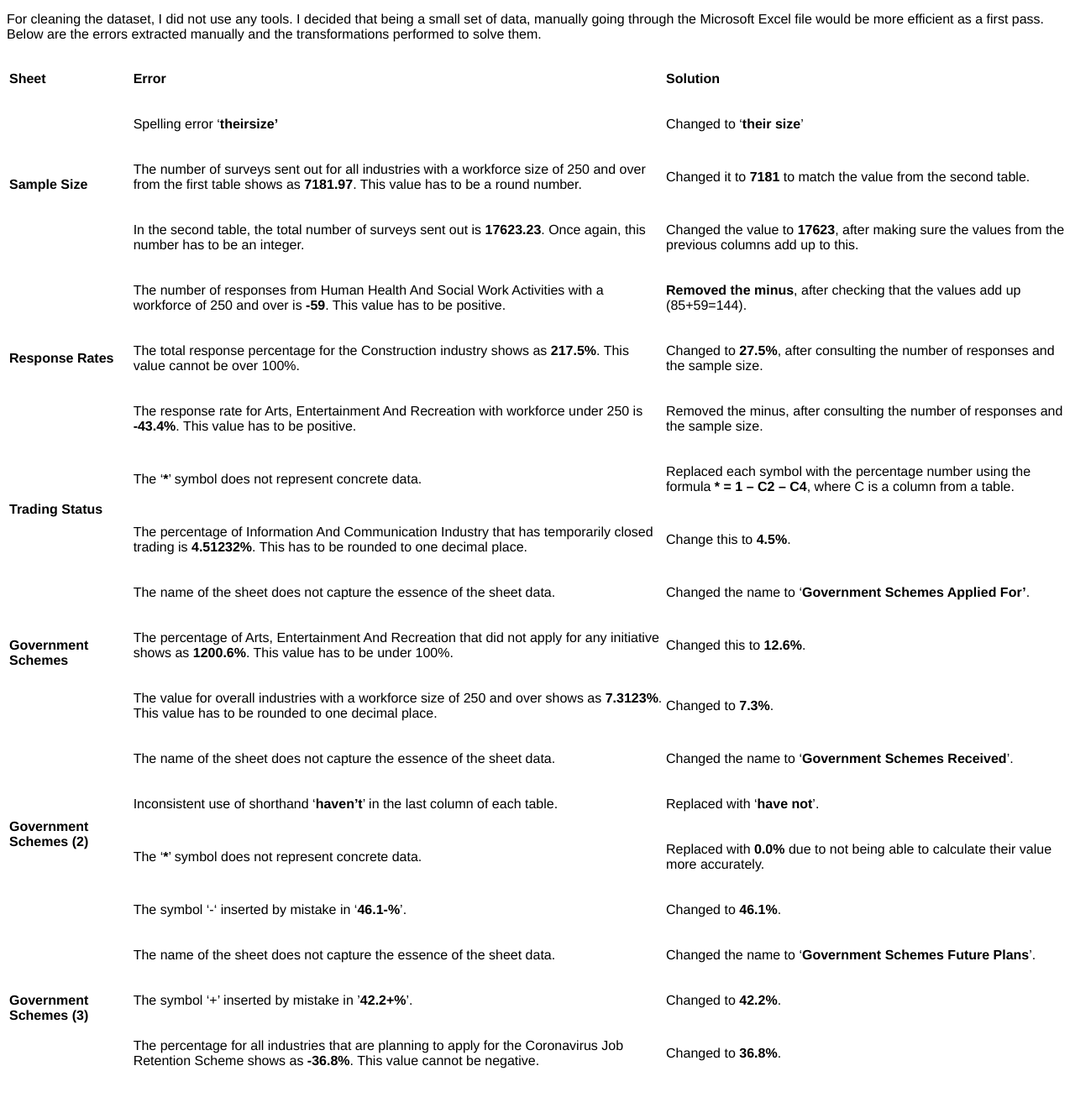
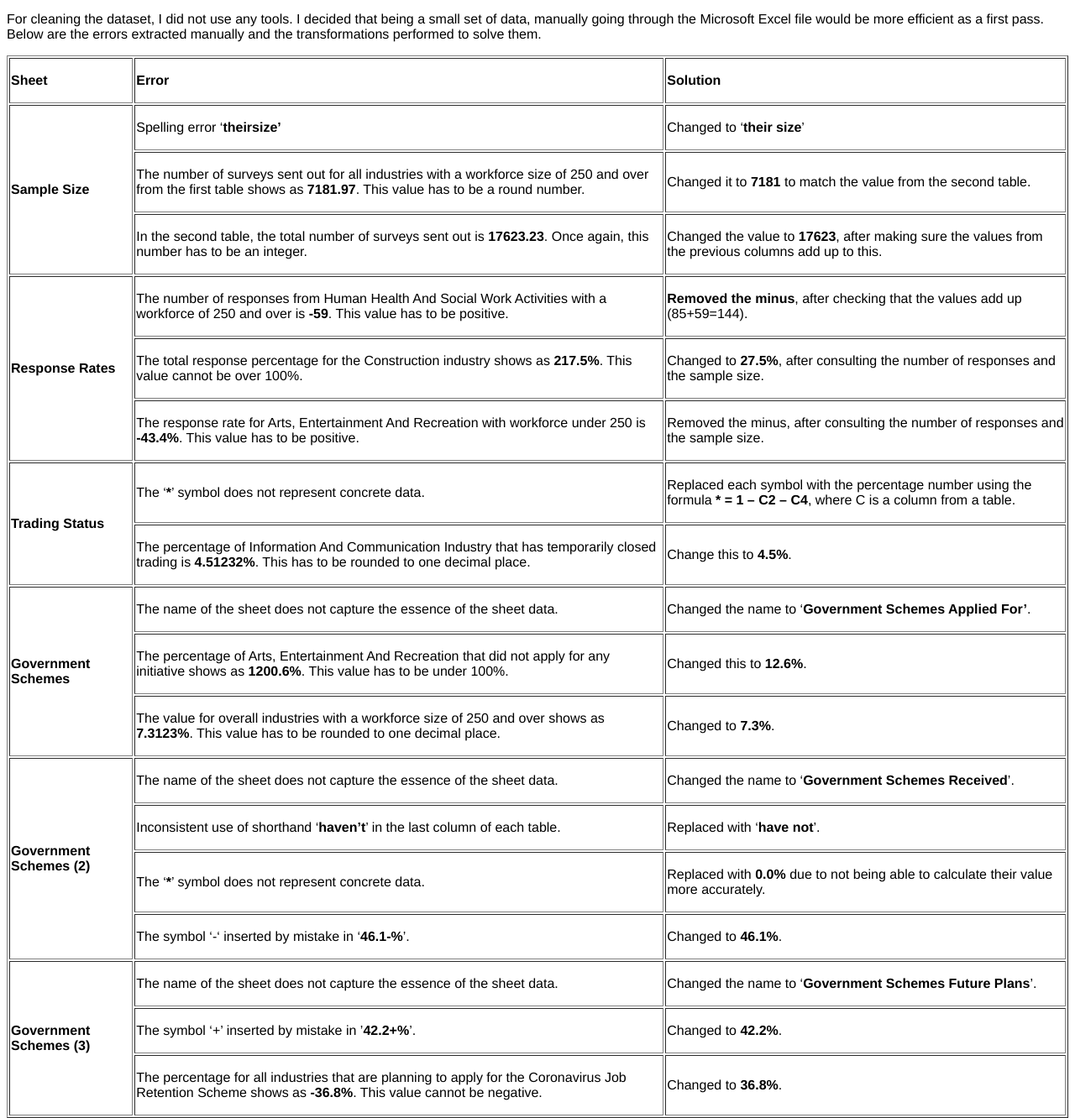
Before and after one commit to Dianna98/Dianna98.github.io, a website: page index.html in a window 1280 px wide. Shown: the part 209-1541 px from the top of the page at 84% size. Drawn offline with nearby package versions, Linux system fonts and the light colour scheme.

Commit message:
Update index.html

```diff
--- a/index.html
+++ b/index.html
@@ -17,7 +17,7 @@
 <h3 style="text-align: center"><i>Author: Diana-Alexandra Crintea (dac1u17)</i></h3>
 
 <p style="text-align: center">
-<a href="index.html">Home</a>
+    <a href="index.html">Home</a>
 </p>
 <p style="text-align: center">Data Visualisations:
     <a href="sample_size.html">Sample Size And Response Data</a> |
@@ -30,190 +30,190 @@
 <p>For cleaning the dataset, I did not use any tools. I decided that being a small set of data, manually going through
     the Microsoft Excel file would be more efficient as a first pass. Below are the errors extracted manually and the
     transformations performed to solve them.</p>
-<table>
+<table border="1">
     <tbody>
-    <tr>
-        <td>
+    <tr style="height: 35px;">
+        <td style="height: 35px;">
             <p><strong>Sheet</strong></p>
         </td>
-        <td>
+        <td style="height: 35px;">
             <p><strong>Error</strong></p>
         </td>
-        <td>
+        <td style="height: 35px;">
             <p><strong>Solution</strong></p>
         </td>
     </tr>
-    <tr>
-        <td rowspan="3">
+    <tr style="height: 35px;">
+        <td style="height: 131px;" rowspan="3">
             <p><strong>Sample Size</strong></p>
         </td>
-        <td>
+        <td style="height: 35px;">
             <p>Spelling error &lsquo;<strong>theirsize&rsquo;</strong></p>
         </td>
-        <td>
+        <td style="height: 35px;">
             <p>Changed to &lsquo;<strong>their size</strong>&rsquo;</p>
         </td>
     </tr>
-    <tr>
-        <td>
+    <tr style="height: 48px;">
+        <td style="height: 48px;">
             <p>The number of surveys sent out for all industries with a workforce size of 250 and over from the first
                 table shows as <strong>7181.97</strong>. This value has to be a round number.</p>
         </td>
-        <td>
+        <td style="height: 48px;">
             <p>Changed it to <strong>7181</strong> to match the value from the second table.</p>
         </td>
     </tr>
-    <tr>
-        <td>
+    <tr style="height: 48px;">
+        <td style="height: 48px;">
             <p>In the second table, the total number of surveys sent out is <strong>17623.23</strong>. Once again, this
                 number has to be an integer.</p>
         </td>
-        <td>
+        <td style="height: 48px;">
             <p>Changed the value to <strong>17623</strong>, after making sure the values from the previous columns add
                 up to this.</p>
         </td>
     </tr>
-    <tr>
-        <td rowspan="3">
+    <tr style="height: 48px;">
+        <td style="height: 144px;" rowspan="3">
             <p><strong>Response Rates</strong></p>
         </td>
-        <td>
+        <td style="height: 48px;">
             <p>The number of responses from Human Health And Social Work Activities with a workforce of 250 and over is
                 <strong>-59</strong>. This value has to be positive.</p>
         </td>
-        <td>
+        <td style="height: 48px;">
             <p><strong>Removed the minus</strong>, after checking that the values add up (85+59=144).</p>
         </td>
     </tr>
-    <tr>
-        <td>
+    <tr style="height: 48px;">
+        <td style="height: 48px;">
             <p>The total response percentage for the Construction industry shows as <strong>217.5%</strong>. This value
                 cannot be over 100%.</p>
         </td>
-        <td>
+        <td style="height: 48px;">
             <p>Changed to <strong>27.5%</strong>, after consulting the number of responses and the sample size.</p>
         </td>
     </tr>
-    <tr>
-        <td>
+    <tr style="height: 48px;">
+        <td style="height: 48px;">
             <p>The response rate for Arts, Entertainment And Recreation with workforce under 250 is
                 <strong>-43.4%</strong>. This value has to be positive.</p>
         </td>
-        <td>
+        <td style="height: 48px;">
             <p>Removed the minus, after consulting the number of responses and the sample size.</p>
         </td>
     </tr>
-    <tr>
-        <td rowspan="2">
+    <tr style="height: 48px;">
+        <td style="height: 96px;" rowspan="2">
             <p><strong>Trading Status</strong></p>
         </td>
-        <td>
+        <td style="height: 48px;">
             <p>The &lsquo;<strong>*</strong>&rsquo; symbol does not represent concrete data.</p>
         </td>
-        <td>
+        <td style="height: 48px;">
             <p>Replaced each symbol with the percentage number using the formula <strong>* = 1 &ndash; C2 &ndash;
                 C4</strong>, where C is a column from a table.</p>
         </td>
     </tr>
-    <tr>
-        <td>
+    <tr style="height: 48px;">
+        <td style="height: 48px;">
             <p>The percentage of Information And Communication Industry that has temporarily closed trading is <strong>4.51232%</strong>.
                 This has to be rounded to one decimal place.</p>
         </td>
-        <td>
+        <td style="height: 48px;">
             <p>Change this to <strong>4.5%</strong>.</p>
         </td>
     </tr>
-    <tr>
-        <td rowspan="3">
+    <tr style="height: 35px;">
+        <td style="height: 131px;" rowspan="3">
             <p><strong>Government Schemes</strong></p>
         </td>
-        <td>
+        <td style="height: 35px;">
             <p>The name of the sheet does not capture the essence of the sheet data.</p>
         </td>
-        <td>
+        <td style="height: 35px;">
             <p>Changed the name to &lsquo;<strong>Government Schemes Applied For&rsquo;</strong>.</p>
         </td>
     </tr>
-    <tr>
-        <td>
+    <tr style="height: 48px;">
+        <td style="height: 48px;">
             <p>The percentage of Arts, Entertainment And Recreation that did not apply for any initiative shows as
                 <strong>1200.6%</strong>. This value has to be under 100%.</p>
         </td>
-        <td>
+        <td style="height: 48px;">
             <p>Changed this to <strong>12.6%</strong>.</p>
         </td>
     </tr>
-    <tr>
-        <td>
+    <tr style="height: 48px;">
+        <td style="height: 48px;">
             <p>The value for overall industries with a workforce size of 250 and over shows as <strong>7.3123%</strong>.
                 This value has to be rounded to one decimal place.</p>
         </td>
-        <td>
+        <td style="height: 48px;">
             <p>Changed to <strong>7.3%</strong>.</p>
         </td>
     </tr>
-    <tr>
-        <td rowspan="4">
+    <tr style="height: 35px;">
+        <td style="height: 153px;" rowspan="4">
             <p><strong>Government Schemes (2)</strong></p>
         </td>
-        <td>
+        <td style="height: 35px;">
             <p>The name of the sheet does not capture the essence of the sheet data.</p>
         </td>
-        <td>
+        <td style="height: 35px;">
             <p>Changed the name to &lsquo;<strong>Government Schemes Received</strong>&rsquo;.</p>
         </td>
     </tr>
-    <tr>
-        <td>
+    <tr style="height: 35px;">
+        <td style="height: 35px;">
             <p>Inconsistent use of shorthand &lsquo;<strong>haven&rsquo;t</strong>&rsquo; in the last column of each
                 table.</p>
         </td>
-        <td>
+        <td style="height: 35px;">
             <p>Replaced with &lsquo;<strong>have not</strong>&rsquo;.</p>
         </td>
     </tr>
-    <tr>
-        <td>
+    <tr style="height: 48px;">
+        <td style="height: 48px;">
             <p>The &lsquo;<strong>*</strong>&rsquo; symbol does not represent concrete data.</p>
         </td>
-        <td>
+        <td style="height: 48px;">
             <p>Replaced with <strong>0.0%</strong> due to not being able to calculate their value more accurately.</p>
         </td>
     </tr>
-    <tr>
-        <td>
+    <tr style="height: 35px;">
+        <td style="height: 35px;">
             <p>The symbol &lsquo;-&lsquo; inserted by mistake in &lsquo;<strong>46.1-%</strong>&rsquo;.</p>
         </td>
-        <td>
+        <td style="height: 35px;">
             <p>Changed to <strong>46.1%</strong>.</p>
         </td>
     </tr>
-    <tr>
-        <td rowspan="3">
+    <tr style="height: 35px;">
+        <td style="height: 118px;" rowspan="3">
             <p><strong>Government Schemes (3)</strong></p>
         </td>
-        <td>
+        <td style="height: 35px;">
             <p>The name of the sheet does not capture the essence of the sheet data.</p>
         </td>
-        <td>
+        <td style="height: 35px;">
             <p>Changed the name to &lsquo;<strong>Government Schemes Future Plans</strong>&rsquo;.</p>
         </td>
     </tr>
-    <tr>
-        <td>
+    <tr style="height: 35px;">
+        <td style="height: 35px;">
             <p>The symbol &lsquo;+&rsquo; inserted by mistake in &rsquo;<strong>42.2+%</strong>&rsquo;.</p>
         </td>
-        <td>
+        <td style="height: 35px;">
             <p>Changed to <strong>42.2%</strong>.</p>
         </td>
     </tr>
-    <tr>
-        <td>
+    <tr style="height: 48px;">
+        <td style="height: 48px;">
             <p>The percentage for all industries that are planning to apply for the Coronavirus Job Retention Scheme
                 shows as <strong>-36.8%</strong>. This value cannot be negative.</p>
         </td>
-        <td>
+        <td style="height: 48px;">
             <p>Changed to <strong>36.8%</strong>.</p>
         </td>
     </tr>
@@ -283,7 +283,6 @@
     </li>
 </ul>
 
-
 <p style="text-align: left">The data modelling has been done using Protégé.</p>
 <p style="text-align:left"><a href="business-impacts-of-covid-19-ontology">Ontology file</a>
 </p>
```
